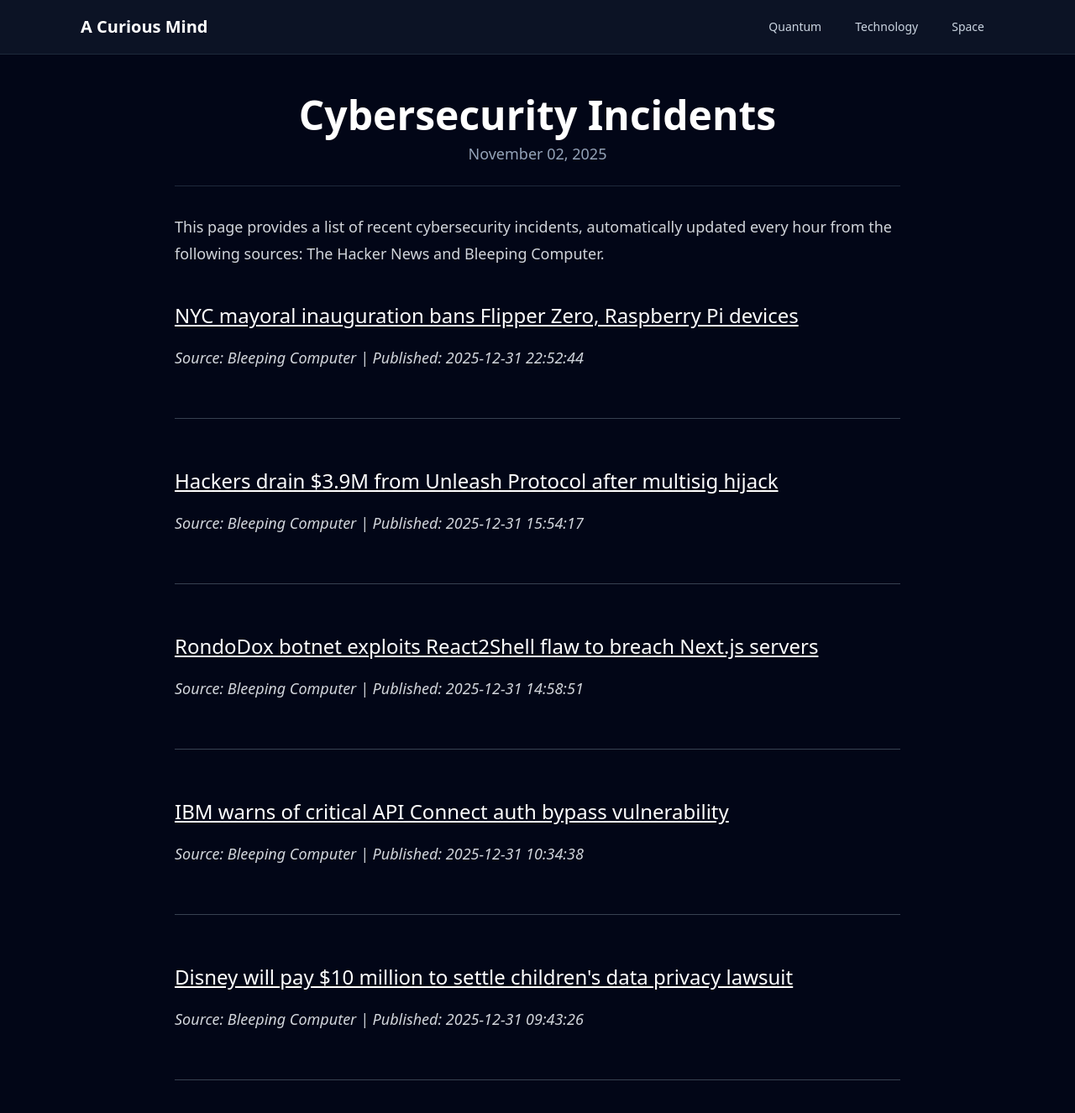
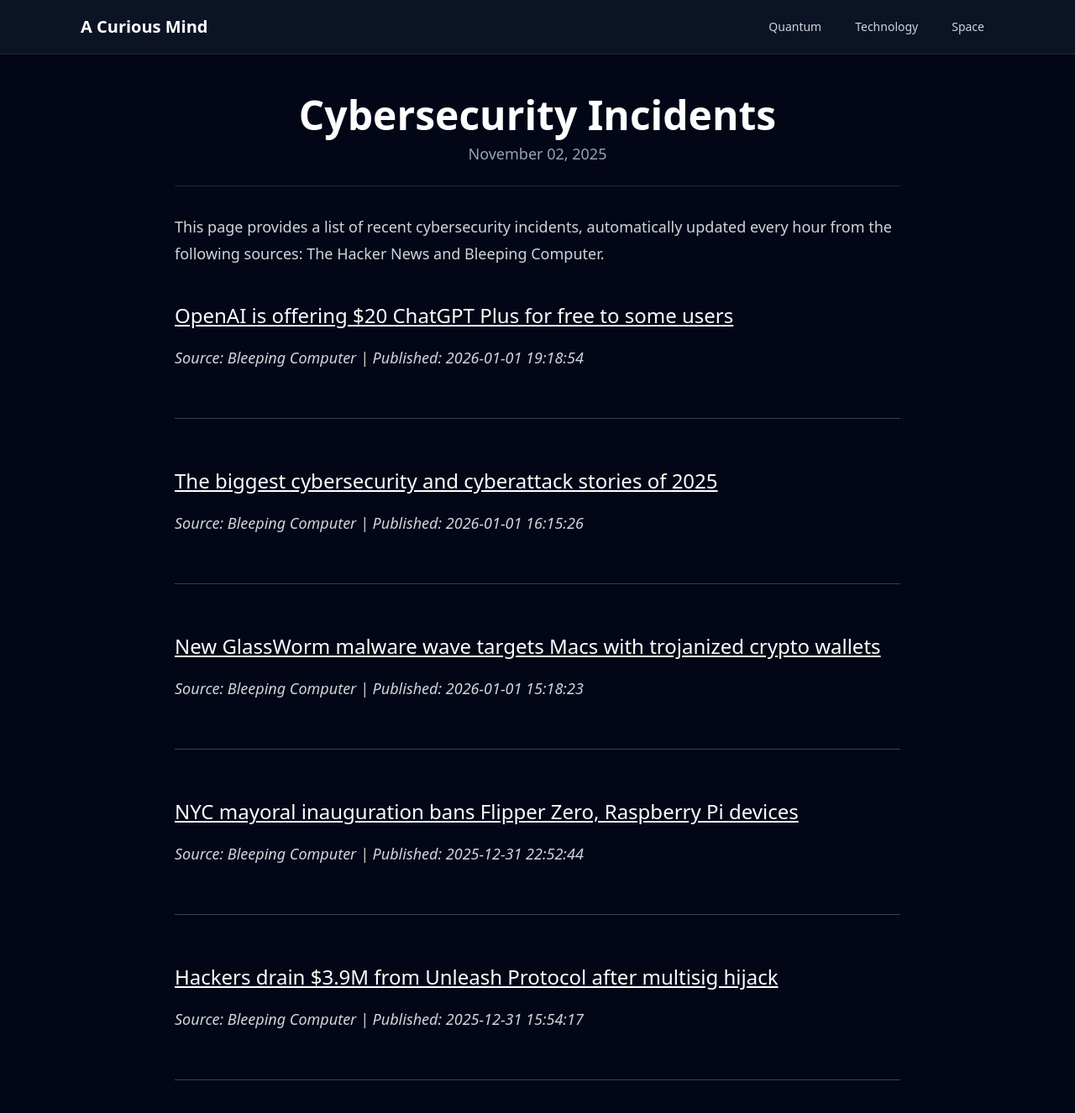
Before and after one commit to onehl7/onehl7.github.io, a Jekyll site: the page built from _posts/2025-11-02-cybersecurity-incidents.md, in a window 1280 px wide and 1400 px high. Shown: the top 1326 px of the window at 84% size. Built offline with Jekyll 4.4.1, drawn with Linux system fonts in a browser that asks for light colours; nearby versions of some CDN libraries.

Commit message:
Update news data

```diff
--- a/_data/news.json
+++ b/_data/news.json
@@ -1,4 +1,22 @@
 [
+  {
+    "source": "Bleeping Computer",
+    "title": "OpenAI is offering $20 ChatGPT Plus for free to some users",
+    "link": "https://www.bleepingcomputer.com/news/artificial-intelligence/openai-is-offering-20-chatgpt-plus-for-free-to-some-users/",
+    "published": "2026-01-01 19:18:54"
+  },
+  {
+    "source": "Bleeping Computer",
+    "title": "The biggest cybersecurity and cyberattack stories of 2025",
+    "link": "https://www.bleepingcomputer.com/news/security/the-biggest-cybersecurity-and-cyberattack-stories-of-2025/",
+    "published": "2026-01-01 16:15:26"
+  },
+  {
+    "source": "Bleeping Computer",
+    "title": "New GlassWorm malware wave targets Macs with trojanized crypto wallets",
+    "link": "https://www.bleepingcomputer.com/news/security/new-glassworm-malware-wave-targets-macs-with-trojanized-crypto-wallets/",
+    "published": "2026-01-01 15:18:23"
+  },
   {
     "source": "Bleeping Computer",
     "title": "NYC mayoral inauguration bans Flipper Zero, Raspberry Pi devices",
@@ -10,23 +28,5 @@
     "title": "Hackers drain $3.9M from Unleash Protocol after multisig hijack",
     "link": "https://www.bleepingcomputer.com/news/security/hackers-drain-39m-from-unleash-protocol-after-multisig-hijack/",
     "published": "2025-12-31 15:54:17"
-  },
-  {
-    "source": "Bleeping Computer",
-    "title": "RondoDox botnet exploits React2Shell flaw to breach Next.js servers",
-    "link": "https://www.bleepingcomputer.com/news/security/rondodox-botnet-exploits-react2shell-flaw-to-breach-nextjs-servers/",
-    "published": "2025-12-31 14:58:51"
-  },
-  {
-    "source": "Bleeping Computer",
-    "title": "IBM warns of critical API Connect auth bypass vulnerability",
-    "link": "https://www.bleepingcomputer.com/news/security/ibm-warns-of-critical-api-connect-auth-bypass-vulnerability/",
-    "published": "2025-12-31 10:34:38"
-  },
-  {
-    "source": "Bleeping Computer",
-    "title": "Disney will pay $10 million to settle children's data privacy lawsuit",
-    "link": "https://www.bleepingcomputer.com/news/security/disney-will-pay-10m-to-settle-claims-of-childrens-privacy-violations-on-youtube/",
-    "published": "2025-12-31 09:43:26"
   }
 ]
```
